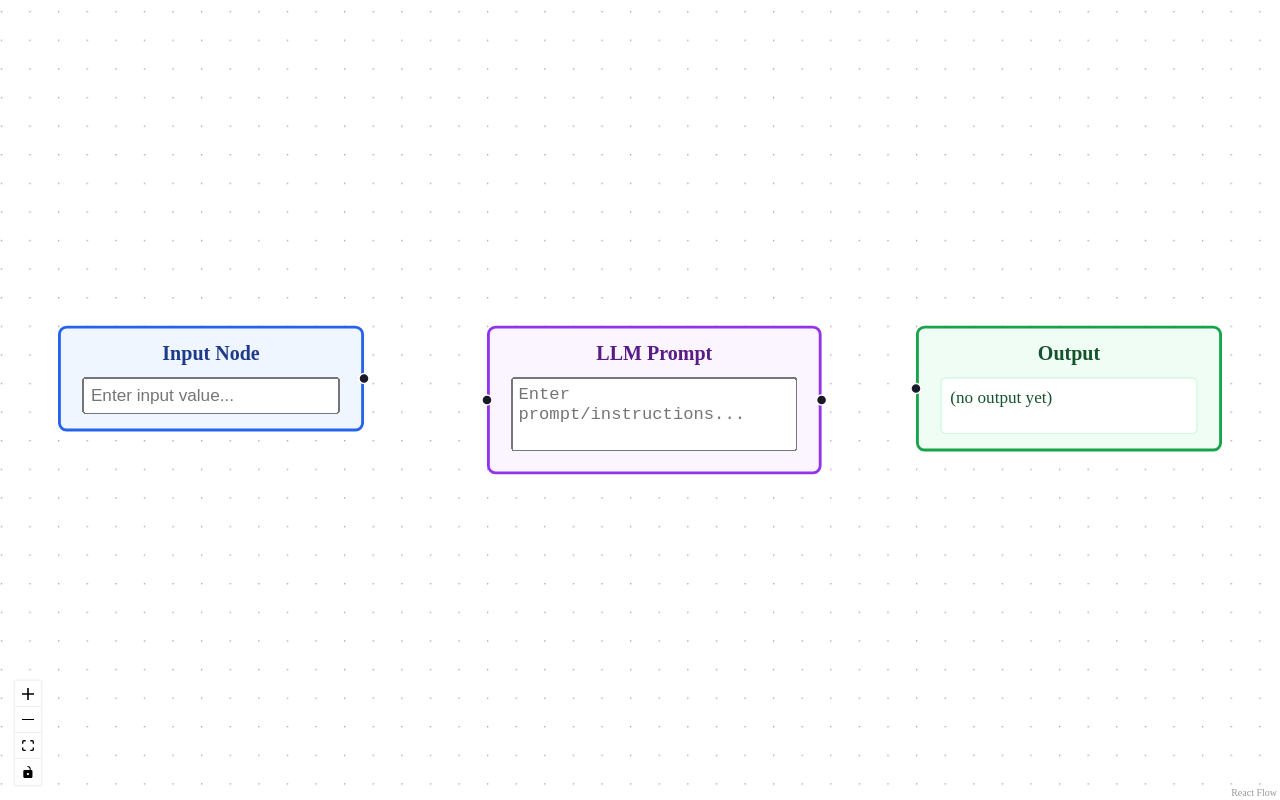
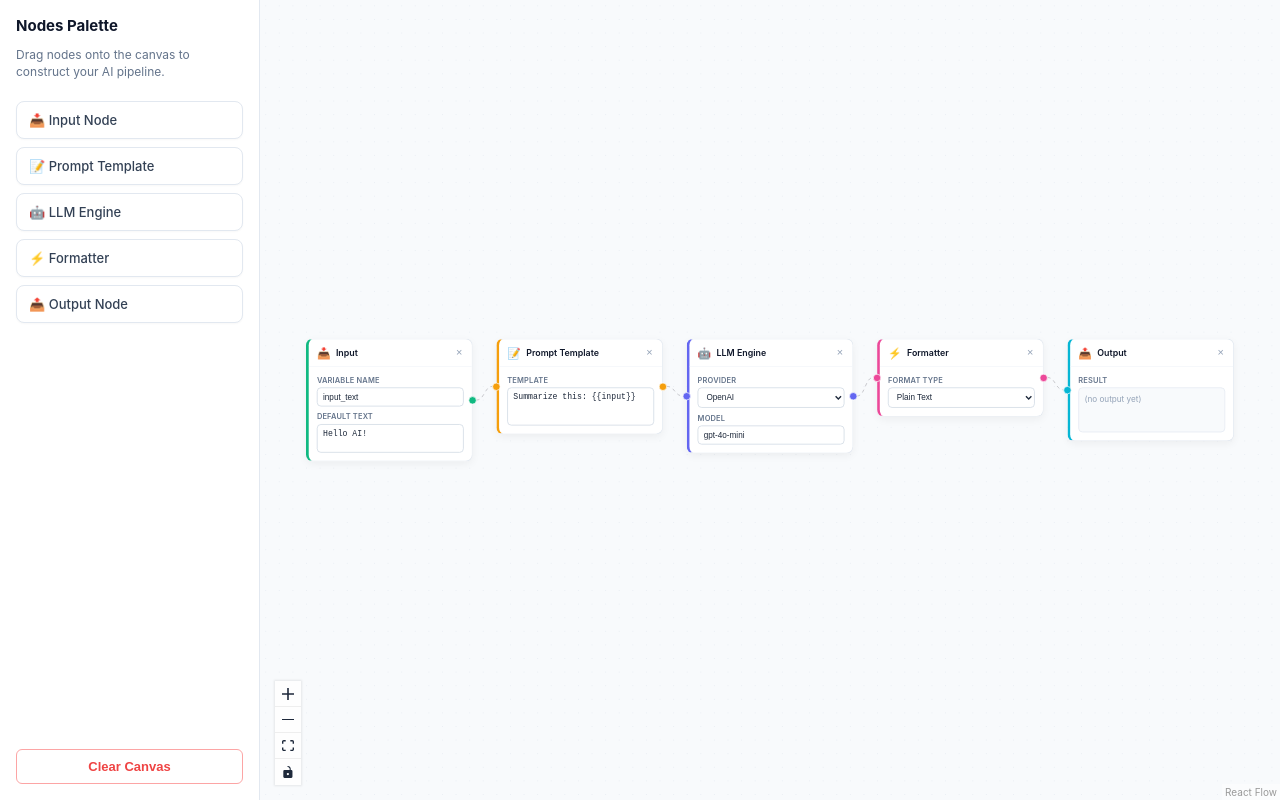
Before and after one commit to Delishaduarte/visual-ai-workflow-builder, a React app in the folder frontend/: page / in a window 1280 px wide. Built offline with nearby package versions, Linux system fonts and the light colour scheme; the HTML template or start-up script is replaced by a standard one.

Commit message:
Phase 1 complete-Workflow builder UI

```diff
--- a/frontend/src/App.css
+++ b/frontend/src/App.css
@@ -1,4 +1,209 @@
-.canvas-wrapper {
+html, body, #root {
+  margin: 0;
+  padding: 0;
   width: 100vw;
   height: 100vh;
+  overflow: hidden;
+  font-family: -apple-system, BlinkMacSystemFont, "Segoe UI", Roboto, sans-serif;
+  background-color: #f8fafc;
+  color: #1e293b;
 }
+
+.app-container {
+  display: flex;
+  width: 100vw;
+  height: 100vh;
+  position: relative;
+}
+
+.canvas-wrapper {
+  flex: 1;
+  width: 100%;
+  height: 100%;
+  position: relative;
+}
+
+/* React Flow Background Grid Fix */
+.react-flow__background {
+  background-color: #f8fafc !important;
+}
+
+/* Sidebar Styling */
+.sidebar {
+  width: 260px;
+  background-color: #ffffff;
+  border-right: 1px solid #e2e8f0;
+  padding: 16px;
+  display: flex;
+  flex-direction: column;
+  gap: 12px;
+  z-index: 10;
+  box-sizing: border-box;
+}
+
+.sidebar-title {
+  margin: 0;
+  font-size: 15px;
+  font-weight: 700;
+  color: #0f172a;
+}
+
+.sidebar-desc {
+  margin: 0;
+  font-size: 12px;
+  color: #64748b;
+  line-height: 1.4;
+}
+
+.node-palette {
+  display: flex;
+  flex-direction: column;
+  gap: 8px;
+  margin-top: 8px;
+}
+
+.dndnode {
+  padding: 10px 12px;
+  border-radius: 8px;
+  background: #ffffff;
+  border: 1px solid #e2e8f0;
+  font-size: 13px;
+  font-weight: 500;
+  color: #334155;
+  cursor: grab;
+  transition: all 0.15s ease;
+  box-shadow: 0 1px 2px rgba(0, 0, 0, 0.03);
+}
+
+.dndnode:hover {
+  border-color: #6366f1;
+  color: #4338ca;
+  background: #f8fafc;
+  box-shadow: 0 4px 6px -1px rgba(0, 0, 0, 0.05);
+  transform: translateY(-1px);
+}
+
+.clear-btn {
+  width: 100%;
+  padding: 9px;
+  background-color: #ffffff;
+  color: #ef4444;
+  border: 1px solid #fca5a5;
+  border-radius: 6px;
+  font-size: 13px;
+  font-weight: 600;
+  cursor: pointer;
+  transition: all 0.15s ease;
+}
+
+.clear-btn:hover {
+  background-color: #fef2f2;
+  border-color: #ef4444;
+}
+
+/* Base Custom Node Container */
+.node-card {
+  background: #ffffff;
+  border: 1px solid #e2e8f0;
+  border-radius: 10px;
+  width: 240px;
+  box-shadow: 0 4px 12px rgba(0, 0, 0, 0.05);
+  transition: border-color 0.15s ease, box-shadow 0.15s ease;
+  overflow: hidden;
+}
+
+.node-card:hover {
+  box-shadow: 0 8px 16px rgba(0, 0, 0, 0.08);
+}
+
+/* Header Accents */
+.node-header {
+  padding: 10px 12px;
+  display: flex;
+  align-items: center;
+  justify-content: space-between;
+  border-bottom: 1px solid #f1f5f9;
+}
+
+.node-title-group {
+  display: flex;
+  align-items: center;
+  gap: 8px;
+}
+
+.node-title {
+  font-size: 13px;
+  font-weight: 600;
+  color: #0f172a;
+}
+
+.node-delete-btn {
+  background: transparent;
+  border: none;
+  color: #94a3b8;
+  font-size: 16px;
+  cursor: pointer;
+  padding: 0 2px;
+  line-height: 1;
+}
+
+.node-delete-btn:hover {
+  color: #ef4444;
+}
+
+.node-body {
+  padding: 12px;
+  display: flex;
+  flex-direction: column;
+  gap: 8px;
+}
+
+.node-field {
+  display: flex;
+  flex-direction: column;
+  gap: 4px;
+  text-align: left;
+}
+
+.node-label {
+  font-size: 11px;
+  font-weight: 600;
+  color: #64748b;
+  text-transform: uppercase;
+  letter-spacing: 0.02em;
+}
+
+.node-input,
+.node-textarea,
+.node-select {
+  width: 100%;
+  padding: 6px 8px;
+  border: 1px solid #cbd5e1;
+  border-radius: 6px;
+  font-size: 12px;
+  color: #1e293b;
+  background-color: #ffffff;
+  box-sizing: border-box;
+  outline: none;
+}
+
+.node-input:focus,
+.node-textarea:focus,
+.node-select:focus {
+  border-color: #6366f1;
+  box-shadow: 0 0 0 2px rgba(99, 102, 241, 0.15);
+}
+
+.node-preview {
+  background-color: #f8fafc;
+  border: 1px solid #e2e8f0;
+  border-radius: 6px;
+  padding: 8px;
+  font-size: 12px;
+  color: #334155;
+  min-height: 48px;
+  max-height: 100px;
+  overflow-y: auto;
+  white-space: pre-wrap;
+  word-break: break-word;
+}
--- a/frontend/src/App.jsx
+++ b/frontend/src/App.jsx
@@ -1,4 +1,4 @@
-import { useCallback } from 'react';
+import React, { useCallback } from 'react';
 import {
   ReactFlow,
   Background,
@@ -6,61 +6,86 @@ import {
   useNodesState,
   useEdgesState,
   addEdge,
+  useReactFlow,
+  ReactFlowProvider,
 } from '@xyflow/react';
 import '@xyflow/react/dist/style.css';
 import './App.css';
+
 import InputNode from './nodes/InputNode';
-import LLMPromptNode from './nodes/LLMPromptNode';
+import PromptTemplateNode from './nodes/PromptTemplateNode';
+import LLMNode from './nodes/LLMNode';
+import FormatterNode from './nodes/FormatterNode';
 import OutputNode from './nodes/OutputNode';
+import Sidebar from './components/Sidebar';
 
 const nodeTypes = {
   inputNode: InputNode,
-  llmPromptNode: LLMPromptNode,
+  promptTemplateNode: PromptTemplateNode,
+  llmNode: LLMNode,
+  formatterNode: FormatterNode,
   outputNode: OutputNode,
 };
 
-// Note: no "onChange" function here yet — we attach it after the
-// component mounts, inside App(), since it needs access to setNodes.
+let idCount = 0;
+const getId = () => `node_${Date.now()}_${idCount++}`;
+
 const initialNodes = [
   {
     id: 'input-1',
     type: 'inputNode',
-    position: { x: 50, y: 150 },
-    data: { value: '' },
+    position: { x: 50, y: 200 },
+    data: { varName: 'input_text', value: 'Hello AI!' },
+  },
+  {
+    id: 'prompt-1',
+    type: 'promptTemplateNode',
+    position: { x: 330, y: 200 },
+    data: { template: 'Summarize this: {{input}}' },
   },
   {
     id: 'llm-1',
-    type: 'llmPromptNode',
-    position: { x: 350, y: 150 },
-    data: { value: '' },
+    type: 'llmNode',
+    position: { x: 610, y: 200 },
+    data: { provider: 'openai', model: 'gpt-4o-mini' },
+  },
+  {
+    id: 'formatter-1',
+    type: 'formatterNode',
+    position: { x: 890, y: 200 },
+    data: { formatType: 'text' },
   },
   {
     id: 'output-1',
     type: 'outputNode',
-    position: { x: 650, y: 150 },
+    position: { x: 1170, y: 200 },
     data: { value: '' },
   },
 ];
 
-const initialEdges = [];
+const initialEdges = [
+  { id: 'e1-2', source: 'input-1', target: 'prompt-1', animated: true },
+  { id: 'e2-3', source: 'prompt-1', target: 'llm-1', animated: true },
+  { id: 'e3-4', source: 'llm-1', target: 'formatter-1', animated: true },
+  { id: 'e4-5', source: 'formatter-1', target: 'output-1', animated: true },
+];
 
-function App() {
+function WorkflowCanvas() {
   const [nodes, setNodes, onNodesChange] = useNodesState(initialNodes);
   const [edges, setEdges, onEdgesChange] = useEdgesState(initialEdges);
+  const { screenToFlowPosition } = useReactFlow();
 
   const onConnect = useCallback(
-    (connection) => setEdges((eds) => addEdge(connection, eds)),
+    (connection) => setEdges((eds) => addEdge({ ...connection, animated: true }, eds)),
     [setEdges]
   );
 
-  // Updates the "value" field inside one specific node's data,
-  // identified by its id. Used whenever a user types in a node's input.
-  const updateNodeValue = useCallback(
-    (nodeId, newValue) => {
+  const updateNodeData = useCallback(
+    (nodeId, newDataFields) => {
       setNodes((currentNodes) =>
         currentNodes.map((node) =>
           node.id === nodeId
-            ? { ...node, data: { ...node.data, value: newValue } }
+            ? { ...node, data: { ...node.data, ...newDataFields } }
             : node
         )
       );
@@ -68,18 +93,59 @@ function App() {
     [setNodes]
   );
 
-  // Before rendering, we inject an "onChange" function into each node's data
-  // that already knows its own id — so InputNode/LLMPromptNode just call
-  // data.onChange(newValue) without needing to know about ids or setNodes.
+  const deleteNode = useCallback(
+    (nodeId) => {
+      setNodes((nds) => nds.filter((n) => n.id !== nodeId));
+      setEdges((eds) => eds.filter((e) => e.source !== nodeId && e.target !== nodeId));
+    },
+    [setNodes, setEdges]
+  );
+
+  const onDragOver = useCallback((event) => {
+    event.preventDefault();
+    event.dataTransfer.dropEffect = 'move';
+  }, []);
+
+  const onDrop = useCallback(
+    (event) => {
+      event.preventDefault();
+      const type = event.dataTransfer.getData('application/reactflow');
+      if (!type) return;
+
+      const position = screenToFlowPosition({
+        x: event.clientX,
+        y: event.clientY,
+      });
+
+      const newNode = {
+        id: getId(),
+        type,
+        position,
+        data: {},
+      };
+
+      setNodes((nds) => nds.concat(newNode));
+    },
+    [screenToFlowPosition, setNodes]
+  );
+
+  const clearCanvas = useCallback(() => {
+    setNodes([]);
+    setEdges([]);
+  }, [setNodes, setEdges]);
+
   const nodesWithHandlers = nodes.map((node) => ({
     ...node,
     data: {
       ...node.data,
-      onChange: (newValue) => updateNodeValue(node.id, newValue),
+      onChange: (newDataFields) => updateNodeData(node.id, newDataFields),
+      onDelete: () => deleteNode(node.id),
     },
   }));
 
   return (
+    <div className="app-container">
+      <Sidebar onClearCanvas={clearCanvas} />
       <div className="canvas-wrapper">
         <ReactFlow
           nodes={nodesWithHandlers}
@@ -87,14 +153,23 @@ function App() {
           onNodesChange={onNodesChange}
           onEdgesChange={onEdgesChange}
           onConnect={onConnect}
+          onDrop={onDrop}
+          onDragOver={onDragOver}
           nodeTypes={nodeTypes}
           fitView
         >
-        <Background />
+          <Background color="#cbd5e1" gap={20} size={1} />
           <Controls />
         </ReactFlow>
+      </div>
     </div>
   );
 }
 
-export default App;
+export default function App() {
+  return (
+    <ReactFlowProvider>
+      <WorkflowCanvas />
+    </ReactFlowProvider>
+  );
+}
--- a/frontend/src/components/Sidebar.jsx
+++ b/frontend/src/components/Sidebar.jsx
@@ -12,24 +12,24 @@ export default function Sidebar({ onClearCanvas }) {
       <p className="sidebar-desc">Drag nodes onto the canvas to construct your AI pipeline.</p>
 
       <div className="node-palette">
-        <div className="dndnode input" onDragStart={(e) => onDragStart(e, 'inputNode')} draggable>
+        <div className="dndnode" onDragStart={(e) => onDragStart(e, 'inputNode')} draggable>
           📥 Input Node
         </div>
-        <div className="dndnode prompt" onDragStart={(e) => onDragStart(e, 'promptTemplateNode')} draggable>
+        <div className="dndnode" onDragStart={(e) => onDragStart(e, 'promptTemplateNode')} draggable>
           📝 Prompt Template
         </div>
-        <div className="dndnode llm" onDragStart={(e) => onDragStart(e, 'llmNode')} draggable>
+        <div className="dndnode" onDragStart={(e) => onDragStart(e, 'llmNode')} draggable>
           🤖 LLM Engine
         </div>
-        <div className="dndnode formatter" onDragStart={(e) => onDragStart(e, 'formatterNode')} draggable>
-          ⚡ Output Formatter
+        <div className="dndnode" onDragStart={(e) => onDragStart(e, 'formatterNode')} draggable>
+          ⚡ Formatter
         </div>
-        <div className="dndnode output" onDragStart={(e) => onDragStart(e, 'outputNode')} draggable>
+        <div className="dndnode" onDragStart={(e) => onDragStart(e, 'outputNode')} draggable>
           📤 Output Node
         </div>
       </div>
 
-      <div className="sidebar-actions">
+      <div style={{ marginTop: 'auto' }}>
         <button className="clear-btn" onClick={onClearCanvas}>Clear Canvas</button>
       </div>
     </aside>
--- /dev/null
+++ b/frontend/src/nodes/FormatterNode.jsx
@@ -0,0 +1,32 @@
+import React from 'react';
+import { Handle, Position } from '@xyflow/react';
+
+export default function FormatterNode({ data }) {
+  return (
+    <div className="node-card" style={{ borderLeft: '4px solid #ec4899' }}>
+      <Handle type="target" position={Position.Left} style={{ background: '#ec4899', width: 10, height: 10 }} />
+      <div className="node-header">
+        <div className="node-title-group">
+          <span>⚡</span>
+          <span className="node-title">Formatter</span>
+        </div>
+        <button className="node-delete-btn nodrag" onClick={data.onDelete}>×</button>
+      </div>
+      <div className="node-body">
+        <div className="node-field">
+          <span className="node-label">Format Type</span>
+          <select
+            className="node-select nodrag"
+            value={data.formatType || 'text'}
+            onChange={(e) => data.onChange({ formatType: e.target.value })}
+          >
+            <option value="text">Plain Text</option>
+            <option value="json">JSON Object</option>
+            <option value="markdown">Markdown</option>
+          </select>
+        </div>
+      </div>
+      <Handle type="source" position={Position.Right} style={{ background: '#ec4899', width: 10, height: 10 }} />
+    </div>
+  );
+}
--- a/frontend/src/nodes/InputNode.jsx
+++ b/frontend/src/nodes/InputNode.jsx
@@ -1,47 +1,40 @@
+import React from 'react';
 import { Handle, Position } from '@xyflow/react';
 
-// "data" is passed in by React Flow — it's the same object we defined
-// for this node back in App.jsx's initialNodes array.
-// "data.value" holds whatever the user has typed so far.
-// "data.onChange" is a function (given to us by App.jsx) that updates it.
-function InputNode({ data }) {
+export default function InputNode({ data }) {
   return (
-    <div
-      style={{
-        padding: '10px 15px',
-        borderRadius: '6px',
-        border: '2px solid #2563eb',
-        background: '#eff6ff',
-        color: '#1e3a8a',
-        fontWeight: 'bold',
-        fontSize: '14px',
-        textAlign: 'center',
-        width: '180px',
-      }}
-    >
-      Input Node
-
-      <input
-        type="text"
-        placeholder="Enter input value..."
-        value={data.value || ''}
-        onChange={(e) => data.onChange(e.target.value)}
-        // Stops React Flow from treating clicks/drags inside the input
-        // as an attempt to drag the whole node.
-        className="nodrag"
-        style={{
-          width: '100%',
-          marginTop: '8px',
-          padding: '4px',
-          fontSize: '12px',
-          fontWeight: 'normal',
-          boxSizing: 'border-box',
-        }}
-      />
-
-      <Handle type="source" position={Position.Right} />
+    <div className="node-card" style={{ borderLeft: '4px solid #10b981' }}>
+      <div className="node-header">
+        <div className="node-title-group">
+          <span>📥</span>
+          <span className="node-title">Input</span>
+        </div>
+        <button className="node-delete-btn nodrag" onClick={data.onDelete}>×</button>
+      </div>
+      <div className="node-body">
+        <div className="node-field">
+          <span className="node-label">Variable Name</span>
+          <input
+            type="text"
+            className="node-input nodrag"
+            placeholder="input_text"
+            value={data.varName || ''}
+            onChange={(e) => data.onChange({ varName: e.target.value })}
+          />
+        </div>
+        <div className="node-field">
+          <span className="node-label">Default Text</span>
+          <textarea
+            className="node-textarea nodrag"
+            rows={2}
+            placeholder="Enter value..."
+            value={data.value || ''}
+            onChange={(e) => data.onChange({ value: e.target.value })}
+            style={{ resize: 'none' }}
+          />
+        </div>
+      </div>
+      <Handle type="source" position={Position.Right} style={{ background: '#10b981', width: 10, height: 10 }} />
     </div>
   );
 }
-
-export default InputNode;
--- /dev/null
+++ b/frontend/src/nodes/LLMNode.jsx
@@ -0,0 +1,42 @@
+import React from 'react';
+import { Handle, Position } from '@xyflow/react';
+
+export default function LLMNode({ data }) {
+  return (
+    <div className="node-card" style={{ borderLeft: '4px solid #6366f1' }}>
+      <Handle type="target" position={Position.Left} style={{ background: '#6366f1', width: 10, height: 10 }} />
+      <div className="node-header">
+        <div className="node-title-group">
+          <span>🤖</span>
+          <span className="node-title">LLM Engine</span>
+        </div>
+        <button className="node-delete-btn nodrag" onClick={data.onDelete}>×</button>
+      </div>
+      <div className="node-body">
+        <div className="node-field">
+          <span className="node-label">Provider</span>
+          <select
+            className="node-select nodrag"
+            value={data.provider || 'openai'}
+            onChange={(e) => data.onChange({ provider: e.target.value })}
+          >
+            <option value="openai">OpenAI</option>
+            <option value="groq">Groq</option>
+            <option value="gemini">Google Gemini</option>
+          </select>
+        </div>
+        <div className="node-field">
+          <span className="node-label">Model</span>
+          <input
+            type="text"
+            className="node-input nodrag"
+            placeholder="gpt-4o-mini"
+            value={data.model || 'gpt-4o-mini'}
+            onChange={(e) => data.onChange({ model: e.target.value })}
+          />
+        </div>
+      </div>
+      <Handle type="source" position={Position.Right} style={{ background: '#6366f1', width: 10, height: 10 }} />
+    </div>
+  );
+}
--- a/frontend/src/nodes/OutputNode.jsx
+++ b/frontend/src/nodes/OutputNode.jsx
@@ -1,45 +1,25 @@
+import React from 'react';
 import { Handle, Position } from '@xyflow/react';
 
-function OutputNode({ data }) {
+export default function OutputNode({ data }) {
   return (
-    <div
-      style={{
-        padding: '10px 15px',
-        borderRadius: '6px',
-        border: '2px solid #16a34a',
-        background: '#f0fdf4',
-        color: '#14532d',
-        fontWeight: 'bold',
-        fontSize: '14px',
-        textAlign: 'center',
-        width: '180px',
-      }}
-    >
-      <Handle type="target" position={Position.Left} />
-
-      Output
-
-      <div
-        className="nodrag"
-        style={{
-          width: '100%',
-          marginTop: '8px',
-          padding: '6px',
-          fontSize: '12px',
-          fontWeight: 'normal',
-          minHeight: '40px',
-          background: '#ffffff',
-          border: '1px solid #d1fae5',
-          borderRadius: '4px',
-          textAlign: 'left',
-          boxSizing: 'border-box',
-          wordBreak: 'break-word',
-        }}
-      >
-        {data.value || '(no output yet)'}
+    <div className="node-card" style={{ borderLeft: '4px solid #06b6d4' }}>
+      <Handle type="target" position={Position.Left} style={{ background: '#06b6d4', width: 10, height: 10 }} />
+      <div className="node-header">
+        <div className="node-title-group">
+          <span>📤</span>
+          <span className="node-title">Output</span>
+        </div>
+        <button className="node-delete-btn nodrag" onClick={data.onDelete}>×</button>
+      </div>
+      <div className="node-body">
+        <div className="node-field">
+          <span className="node-label">Result</span>
+          <div className="node-preview nodrag">
+            {data.value ? data.value : <span style={{ color: '#94a3b8' }}>(no output yet)</span>}
+          </div>
+        </div>
       </div>
     </div>
   );
 }
-
-export default OutputNode;
--- /dev/null
+++ b/frontend/src/nodes/PromptTemplateNode.jsx
@@ -0,0 +1,31 @@
+import React from 'react';
+import { Handle, Position } from '@xyflow/react';
+
+export default function PromptTemplateNode({ data }) {
+  return (
+    <div className="node-card" style={{ borderLeft: '4px solid #f59e0b' }}>
+      <Handle type="target" position={Position.Left} style={{ background: '#f59e0b', width: 10, height: 10 }} />
+      <div className="node-header">
+        <div className="node-title-group">
+          <span>📝</span>
+          <span className="node-title">Prompt Template</span>
+        </div>
+        <button className="node-delete-btn nodrag" onClick={data.onDelete}>×</button>
+      </div>
+      <div className="node-body">
+        <div className="node-field">
+          <span className="node-label">Template</span>
+          <textarea
+            className="node-textarea nodrag"
+            rows={3}
+            placeholder="Summarize this: {{input}}"
+            value={data.template || ''}
+            onChange={(e) => data.onChange({ template: e.target.value })}
+            style={{ resize: 'none' }}
+          />
+        </div>
+      </div>
+      <Handle type="source" position={Position.Right} style={{ background: '#f59e0b', width: 10, height: 10 }} />
+    </div>
+  );
+}
```
Lines whose indentation alone changed are shown as unchanged.
